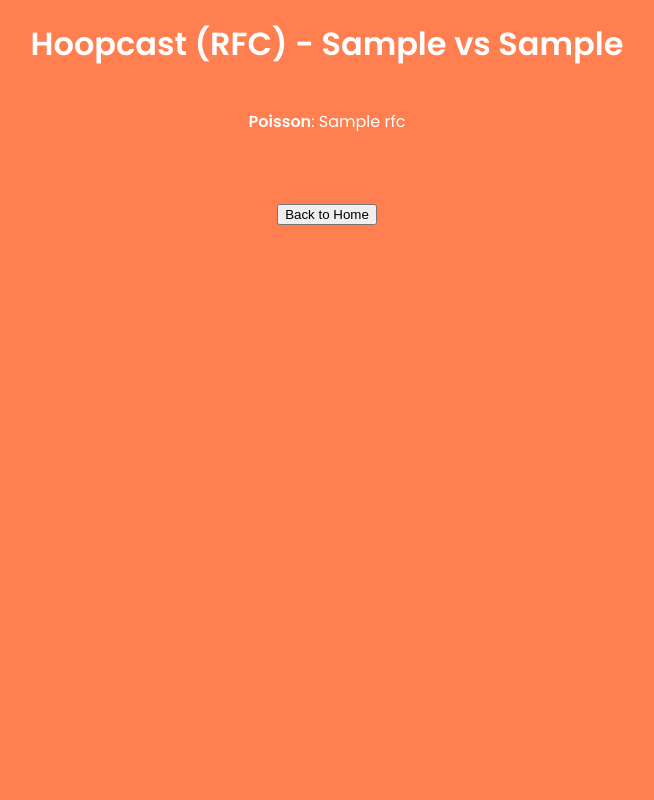
After one commit to cwalczak66/HoopcastWPI, a Flask app: template templates/rfc.html in a window 1280 px wide. The commit adds this page. Shown: the whole page, without its empty margins (313-967 px from the left). Run offline with Flask 3, Linux system fonts and the light colour scheme; the template is opened without the code that fills it: most values are stand-ins (such as "Sample title", 1, 10 or a date in 2020); some libraries are stand-ins or nearby versions.

Commit message:
rfc works

```diff
--- a/server.py
+++ b/server.py
@@ -197,3 +197,15 @@ def predict():
         away_team=away_team,
         algs=algorithms(home_team, away_team),
     )
+
+@app.route("/rfc", methods=["GET", "POST"])
+def rfc():
+    home_team = request.args.get("home")
+    away_team = request.args.get("away")
+
+    return render_template(
+        "rfc.html",
+        home_team=home_team,
+        away_team=away_team,
+        rfc=str(random_forest_classifier()),
+    )
--- /dev/null
+++ b/templates/rfc.html
@@ -0,0 +1,46 @@
+<html>
+    <head>
+        <link
+            rel="shortcut icon"
+            href="{{ url_for('static', filename='favicon.ico') }}"
+        />
+        <meta charset="utf-8" />
+        <title>Hoopcast (RFC) - {{ home_team }} vs {{ away_team }}</title>
+        <link href="https://fonts.googleapis.com/css2?family=Poppins:wght@400;600&display=swap" rel="stylesheet">
+
+        <style>
+            body {
+                font-family: 'Poppins', sans-serif;
+                background-color: #FF7F50;
+                color: #FFFFFF;
+                margin: 0;
+                padding: 20px;
+            }
+            /* Center the text */
+            h1{
+                text-align: center;
+            }
+
+            p {
+                margin: 0;
+                padding: 20px;
+                text-align: center;
+            }
+
+            form{
+                margin: 0;
+                padding: 50px;
+                text-align: center;
+            }
+        </style>
+    </head>
+    <body>
+        <h1>Hoopcast (RFC) - {{ home_team }} vs {{ away_team }}</h1>
+        <p><strong>Poisson</strong>: {{ rfc }}</p>
+
+        <!-- Button to go back to the index.html page -->
+        <form action="{{ url_for('index') }}">
+            <button type="submit">Back to Home</button>
+        </form>
+    </body>
+</html>
```
Also changed, not shown: templates/predict.html (+16 -6 lines).
